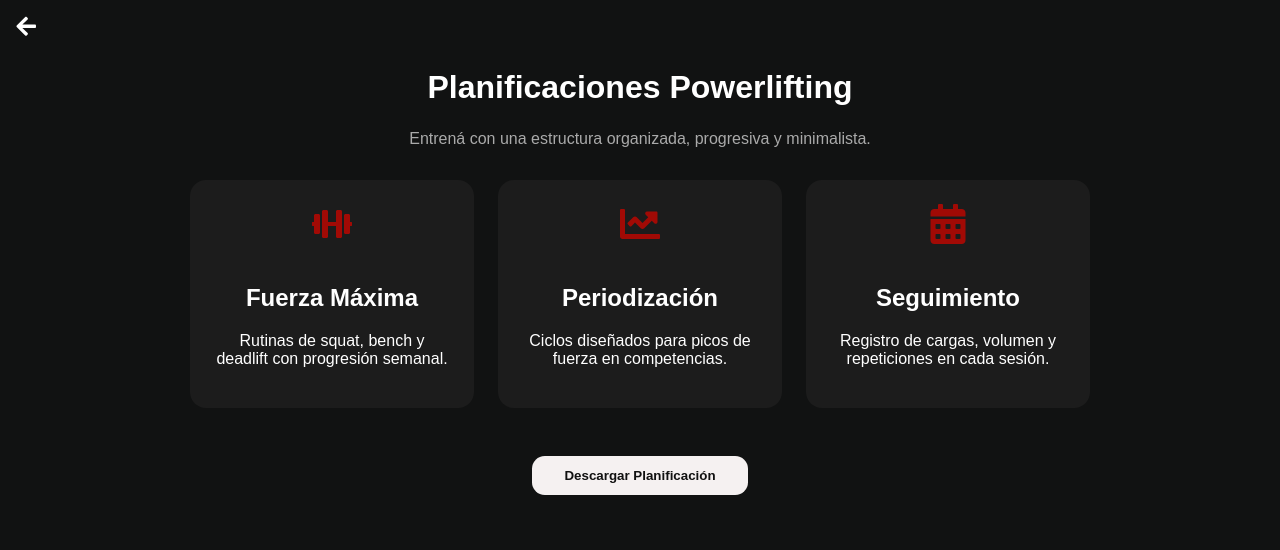
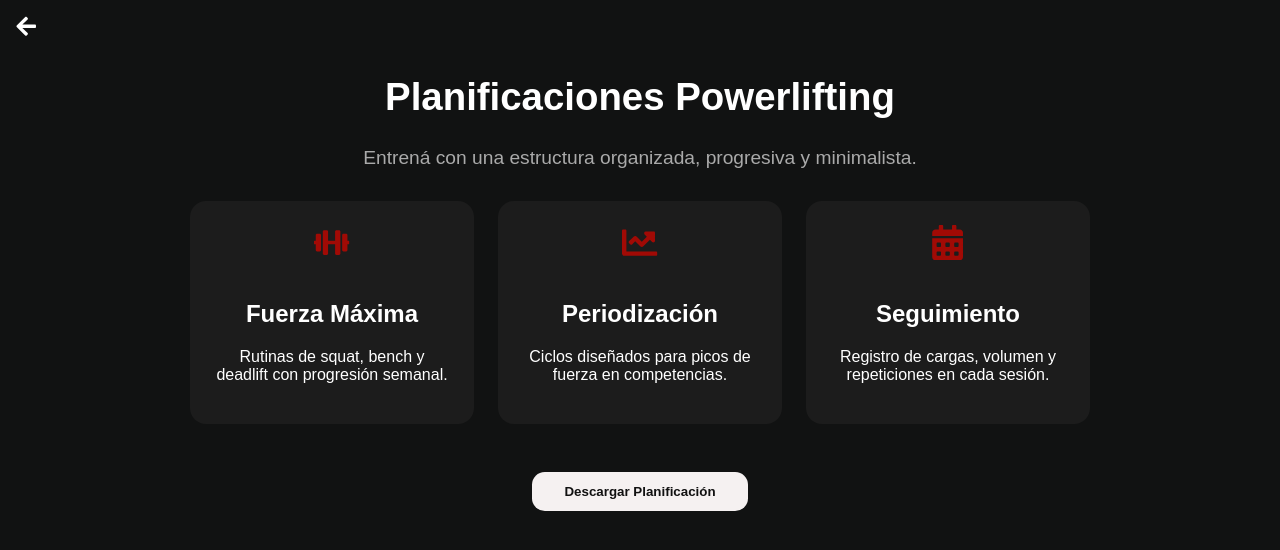
Before and after one commit to maxianguita/primalstrength-web, a React (Vite) app: page /#/plani in a window 1280 px wide. Shown: the top 550 px of the page. Built offline with nearby package versions, Linux system fonts and the light colour scheme.

Commit message:
movil modificado

```diff
--- a/src/pages/plani.css
+++ b/src/pages/plani.css
@@ -7,21 +7,28 @@
   flex-direction: column;
   align-items: center;
   padding: 3rem 1rem;
+  position: relative; /* necesario para la flecha */
 }
 
+/* Título */
 .plani-title {
-  font-size: 2rem;
-  font-weight: bold;
+  font-size: 1.8rem;   /* más chico en mobile */
+  font-weight: 800;
+  text-align: center;
   margin-bottom: 0.5rem;
+  line-height: 1.2;
 }
 
+/* Subtítulo */
 .plani-sub {
   color: #aaa;
   margin-bottom: 2rem;
   text-align: center;
   max-width: 600px;
+  font-size: 1rem;
 }
 
+/* Grid de cards */
 .plani-grid {
   display: grid;
   grid-template-columns: repeat(auto-fit, minmax(240px, 1fr));
@@ -30,6 +37,7 @@
   max-width: 900px;
 }
 
+/* Card */
 .plani-card {
   background: #1c1c1c;
   padding: 1.5rem;
@@ -37,18 +45,19 @@
   text-align: center;
   transition: transform 0.3s ease, background 0.3s ease;
 }
-
 .plani-card:hover {
   transform: translateY(-5px);
   background: #222;
 }
 
+/* Icono */
 .plani-icon {
-  font-size: 2.5rem;
+  font-size: 2.2rem;
   margin-bottom: 1rem;
   color: #a10a05;
 }
 
+/* Botón descarga */
 .plani-btn {
   margin-top: 3rem;
   padding: 0.75rem 2rem;
@@ -60,12 +69,13 @@
   cursor: pointer;
   transition: background 0.3s ease, transform 0.2s ease;
 }
-
 .plani-btn:hover {
   background: #a10a05;
   color: #fff;
   transform: translateY(-3px);
 }
+
+/* Flecha volver */
 .plani-back {
   position: absolute;
   top: 15px;
@@ -75,14 +85,32 @@
   justify-content: center;
   font-size: 1.4rem;
   color: #fff;
-  background: transparent;   /* sin fondo */
+  background: transparent;
   border: none;
   text-decoration: none;
   cursor: pointer;
   transition: color 0.2s ease, transform 0.2s ease;
 }
-
 .plani-back:hover {
   color: #c42112;   /* rojo de marca */
-  transform: translateX(-2px); /* pequeño movimiento hacia la izquierda */
+  transform: translateX(-2px);
 }
+
+/* 📱 Responsive */
+@media (min-width: 601px) and (max-width: 900px) {
+  .plani-title {
+    font-size: 2rem;
+  }
+  .plani-sub {
+    font-size: 1.05rem;
+  }
+}
+
+@media (min-width: 901px) {
+  .plani-title {
+    font-size: 2.4rem;
+  }
+  .plani-sub {
+    font-size: 1.2rem;
+  }
+}
```
